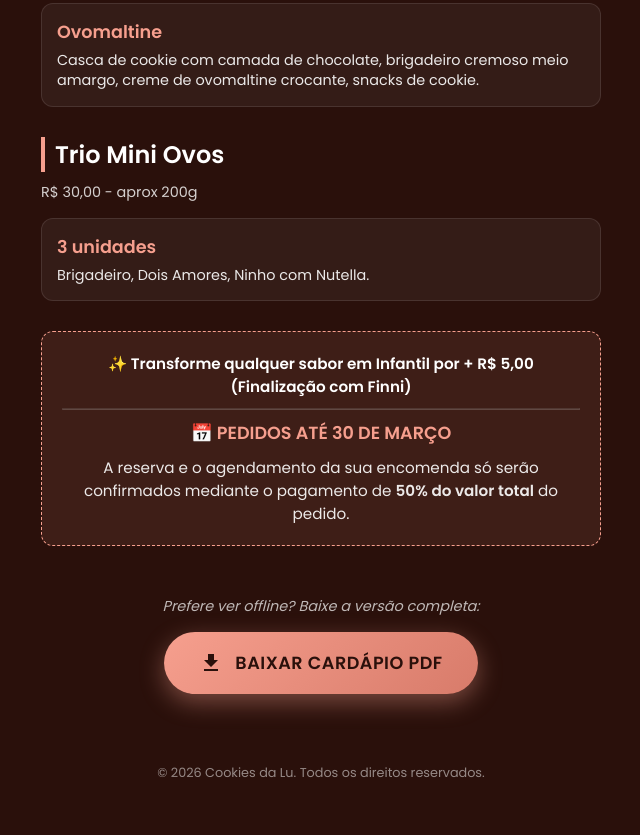
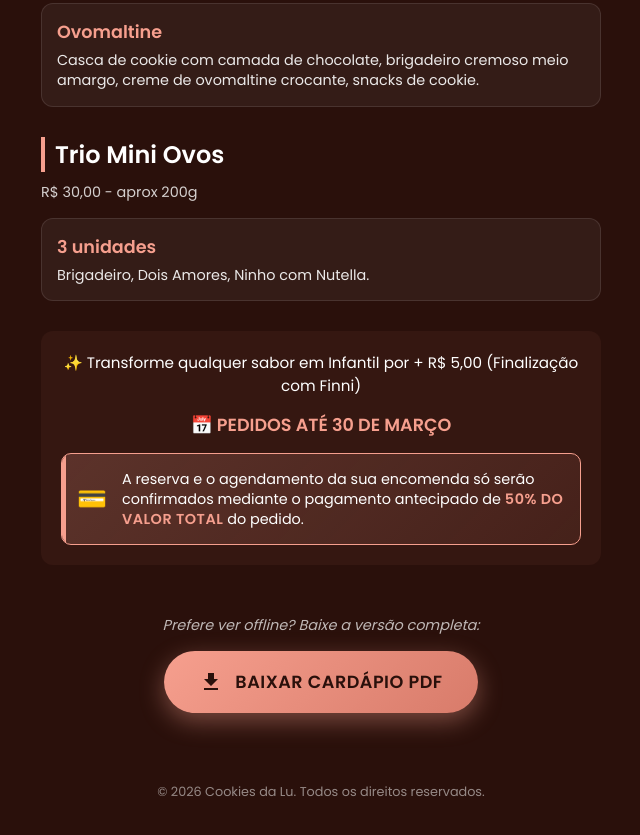
Before and after one commit to link-na-bio/cookiesdalu, a plain HTML site: page cardapio-pascoa.html in a window 1280 px wide. Shown: the part 1253-2088 px from the top of the page, without its empty margins (319-959 px from the left). Drawn offline with Linux system fonts and the light colour scheme.

Commit message:
feat: Add a new alert box component for important notices and update existing notice section styling.

```diff
--- a/cardapio-pascoa.html
+++ b/cardapio-pascoa.html
@@ -137,19 +137,58 @@
 
         /* Notices */
         .notices {
-            background: rgba(246, 159, 142, 0.1);
-            border: 1px dashed #F69F8E;
+            background: rgba(246, 159, 142, 0.05);
             border-radius: 12px;
             padding: 20px;
             display: flex;
             flex-direction: column;
-            gap: 10px;
+            gap: 15px;
         }
 
         .notice-item {
             font-size: 0.95rem;
-            font-weight: 600;
             text-align: center;
+        }
+
+        /* Alert Box */
+        .alert-box {
+            background: linear-gradient(135deg, rgba(246, 159, 142, 0.2) 0%, rgba(216, 123, 106, 0.1) 100%);
+            border: 1px solid #F69F8E;
+            border-radius: 10px;
+            padding: 15px;
+            display: flex;
+            align-items: center;
+            gap: 15px;
+            text-align: left;
+            position: relative;
+            overflow: hidden;
+        }
+
+        .alert-box::before {
+            content: '';
+            position: absolute;
+            top: 0;
+            left: 0;
+            width: 4px;
+            height: 100%;
+            background: #F69F8E;
+        }
+
+        .alert-icon {
+            font-size: 1.5rem;
+            flex-shrink: 0;
+        }
+
+        .alert-content {
+            font-size: 0.9rem;
+            line-height: 1.4;
+            color: #ffffff;
+        }
+
+        .alert-content strong {
+            color: #F69F8E;
+            text-transform: uppercase;
+            letter-spacing: 0.5px;
         }
 
         /* Floating WhatsApp Button */
@@ -322,12 +361,16 @@
         <!-- Avisos Importantes -->
         <div class="notices">
             <div class="notice-item">✨ Transforme qualquer sabor em Infantil por + R$ 5,00 (Finalização com Finni)</div>
-            <hr style="opacity: 0.2;">
-            <div class="notice-item" style="font-size: 1.1rem;">
-                📅 <strong style="color: #F69F8E;">PEDIDOS ATÉ 30 DE MARÇO</strong>
+
+            <div class="notice-item" style="font-size: 1.1rem; font-weight: 600;">
+                📅 <span style="color: #F69F8e;">PEDIDOS ATÉ 30 DE MARÇO</span>
             </div>
-            <div class="notice-item" style="font-weight: 400; opacity: 0.9;">
-                A reserva e o agendamento da sua encomenda só serão confirmados mediante o pagamento de <strong>50% do valor total</strong> do pedido.
+
+            <div class="alert-box">
+                <div class="alert-icon">💳</div>
+                <div class="alert-content">
+                    A reserva e o agendamento da sua encomenda só serão confirmados mediante o pagamento antecipado de <strong>50% do valor total</strong> do pedido.
+                </div>
             </div>
         </div>
 
```
